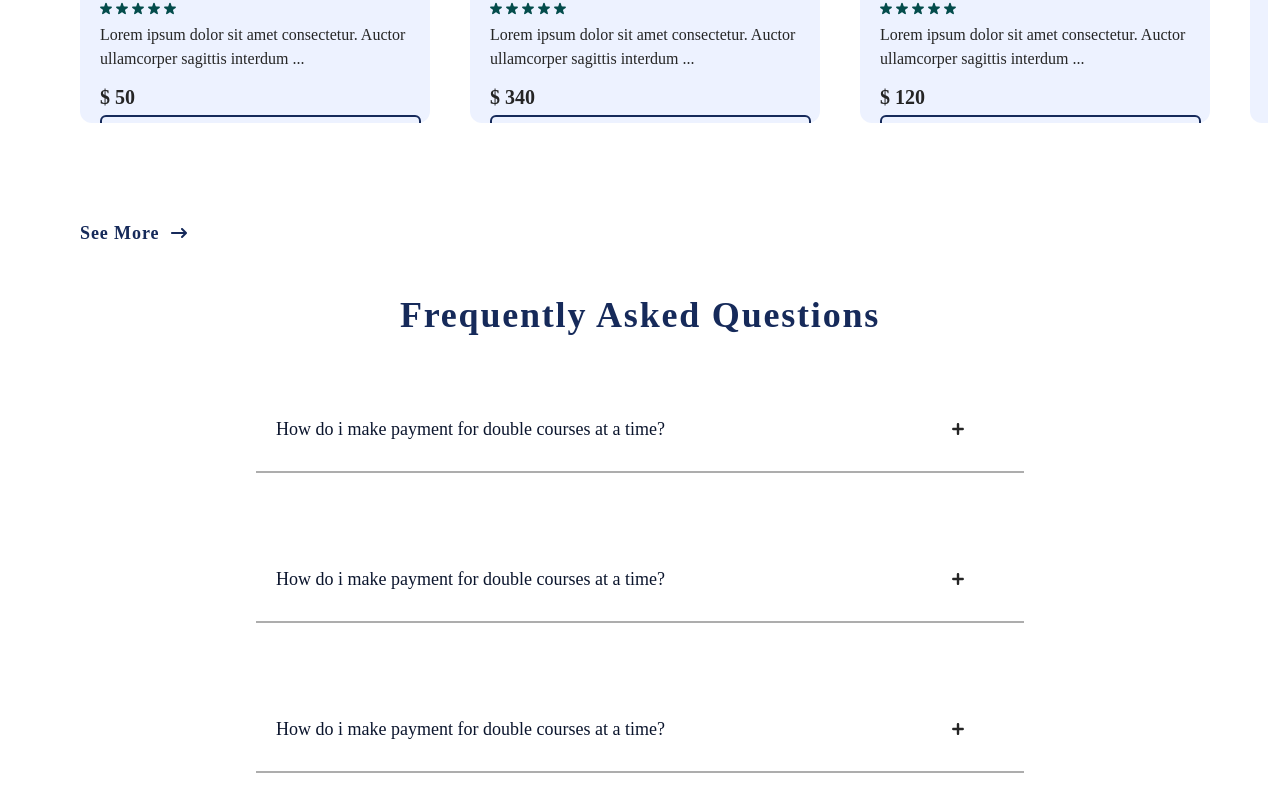
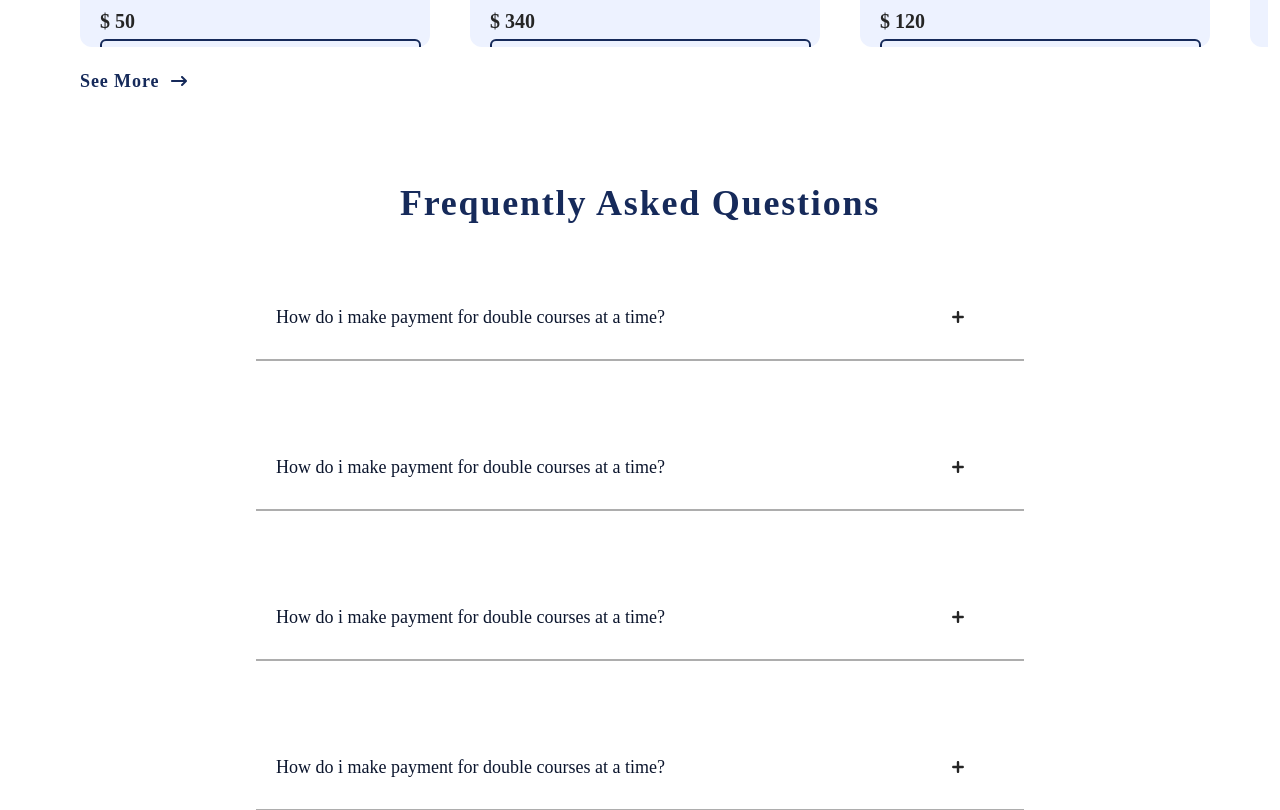
Before and after one commit to Balsuni/bals-university, a Next.js app: page /courses in a window 1280 px wide. Shown: the part 2510-3320 px from the top of the page. Built offline with nearby package versions, Linux system fonts and the light colour scheme.

Commit message:
fix:fixed margin in courses page

```diff
--- a/src/components/courses/cards.tsx
+++ b/src/components/courses/cards.tsx
@@ -702,6 +702,7 @@ const CoursesCard = () => {
           as={`courses/${data.id}/${data.courseTitle.toLocaleLowerCase()}`}
           key={data.id}
         >
+
           <div className="flex flex-col lg:flex-row bg-darkblue-50 w-fit lg:w-[550px] lg:h-[370px] rounded-xl">
             <div className="p-5 mt-5">
               <h1 className="py-1 px-5 text-lg font-normal text-cyan1-800 border-B[2px]  border-cyan1-800 w-[95px] ">
--- a/src/components/courses/courseGallery.tsx
+++ b/src/components/courses/courseGallery.tsx
@@ -21,7 +21,7 @@ const CourseGallery = () => {
     <div className="relative">
       <div
         ref={coursesRef}
-        className="mb-24 flex flex-row w-full overflow-auto transition duration-300 ease-in "
+        className="mb-5 flex flex-row w-full overflow-auto transition duration-300 ease-in "
         style={{ transform: "translateX(0)" }}
       >
         <CoursesCardMedium />
--- a/src/components/courses/freeCoursesGallery.tsx
+++ b/src/components/courses/freeCoursesGallery.tsx
@@ -15,7 +15,7 @@ const FreeCoursesGallery = () => {
     <div>
       <div
         ref={coursesRef}
-        className="mb-24 flex flex-row w-full overflow-auto transition duration-300 ease-in "
+        className="mb-5 flex flex-row w-full overflow-auto transition duration-300 ease-in "
         style={{ transform: "translateX(0)" }}
       >
         <CoursesCardSmall />
--- a/src/pages/courses/index.tsx
+++ b/src/pages/courses/index.tsx
@@ -172,7 +172,7 @@ const courses = () => {
           </div>
         </section>
 
-        <section className="flex flex-col items-center justify-center px-5 sm:px-12 md:px-14 lg:px-16 xl:px-16 pb-20">
+        <section className="flex flex-col items-center justify-center px-5 sm:px-12 md:px-14 lg:px-16 xl:px-16 pb-20 mt-10">
           <h5 className="text-darkblue-500 font-semibold text-2xl sm:text-3xl md:sm:text-4xl mt-12 tracking-wider text-center pb-10">
             Frequently Asked Questions
           </h5>
```
